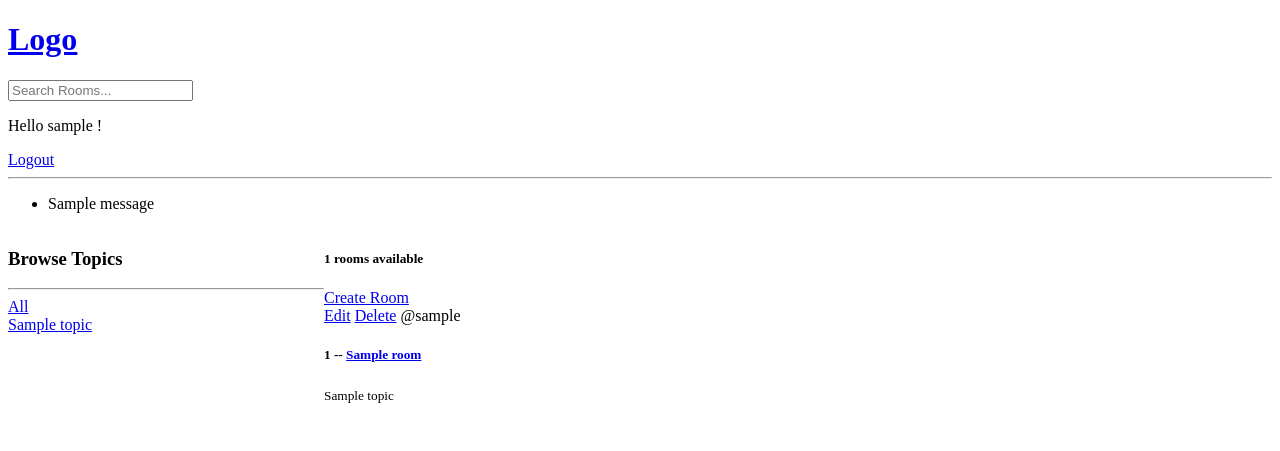
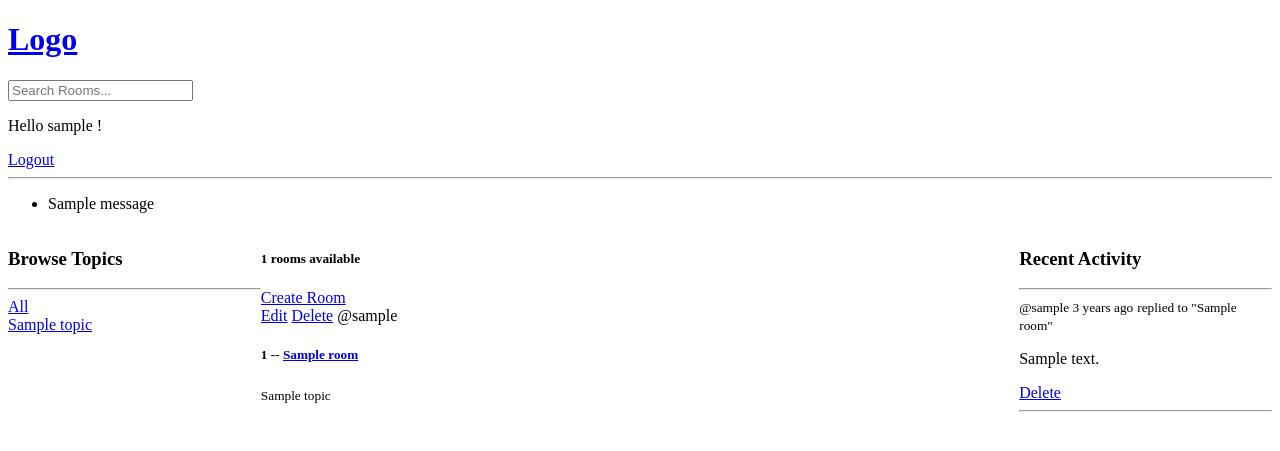
Before and after one commit to suraj1771singh/devcube, a Django app: page / in a window 1280 px wide. Shown: the top 451 px of the page. Run offline with Django 4.2, Linux system fonts and the light colour scheme; a user stored in the database is signed in; tables that the repository leaves empty hold one stand-in row (values such as "Sample post"); one stand-in notice (Sample message) is shown.

Commit message:
activity feed added

```diff
--- a/base/models.py
+++ b/base/models.py
@@ -24,7 +24,7 @@ class Room(models.Model):
     class Meta:
         ordering = ['-updated', '-created']
 
-    def _str__(self):
+    def __str__(self):
         return self.name
 
 
@@ -35,6 +35,9 @@ class Message(models.Model):
     updated = models.DateTimeField(auto_now=True)
     created = models.DateTimeField(auto_now_add=True)
 
+    class Meta:
+        ordering = ['-updated', '-created']
+
     def __str__(self):
         return self.body[0:50]
 
--- /dev/null
+++ b/base/templates/base/activity_component.html
@@ -0,0 +1,13 @@
+<h3>Recent Activity</h3>
+<hr />
+{% for message in room_messages %}
+<div>
+  <small>@{{message.user}} {{message.created|timesince}} ago</small>
+  <small>replied to "{{message.room}}"</small>
+  <p>{{message}}</p>
+  {% if request.user == message.user %}
+  <a href="{% url 'delete-message' message.id %}">Delete</a>
+  {% endif %}
+  <hr />
+</div>
+{% endfor %}
--- a/base/templates/base/home.html
+++ b/base/templates/base/home.html
@@ -3,7 +3,7 @@
 <style>
   .home-container {
     display: grid;
-    grid-template-columns: 1fr 3fr;
+    grid-template-columns: 1fr 3fr 1fr;
   }
 </style>
 
@@ -37,6 +37,7 @@
       {% endfor %}
     </div>
   </div>
+  <div>{% include 'base/activity_component.html' %}</div>
 </div>
 
 {% endblock %}
--- a/base/views.py
+++ b/base/views.py
@@ -65,7 +65,9 @@ def home(request):
         Q(topic__name__icontains=q) | Q(name__icontains=q) | Q(description__icontains=q))
     topics = Topic.objects.all()
     room_count = rooms.count()
-    context = {'rooms': rooms, 'topics': topics, 'room_count': room_count}
+    room_messages = Message.objects.filter(Q(room__topic__name__icontains=q))
+    context = {'rooms': rooms, 'topics': topics,
+               'room_count': room_count, 'room_messages': room_messages}
     return render(request, 'base/home.html', context)
 
 
```
Also changed, not shown: base/migrations/0004_alter_message_options.py (added).
